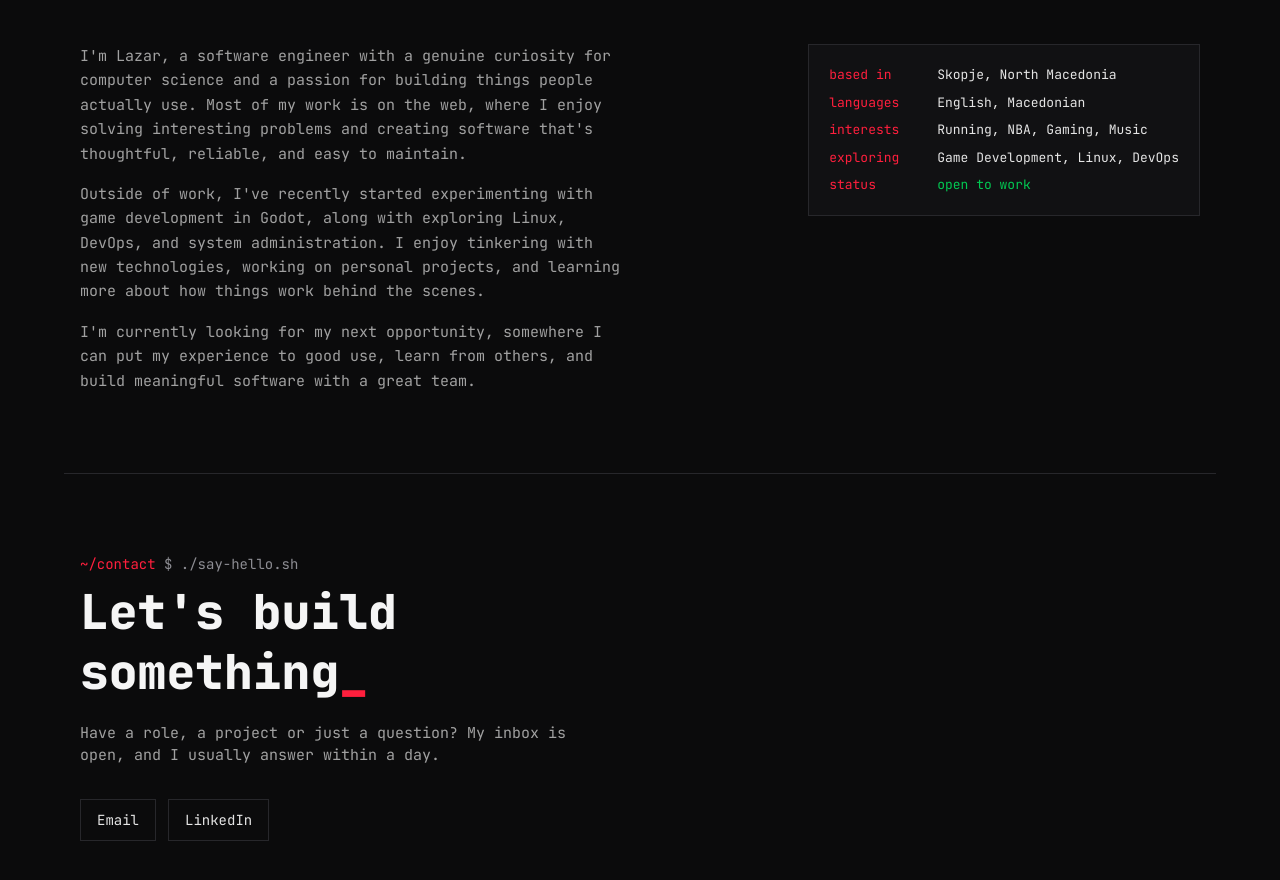
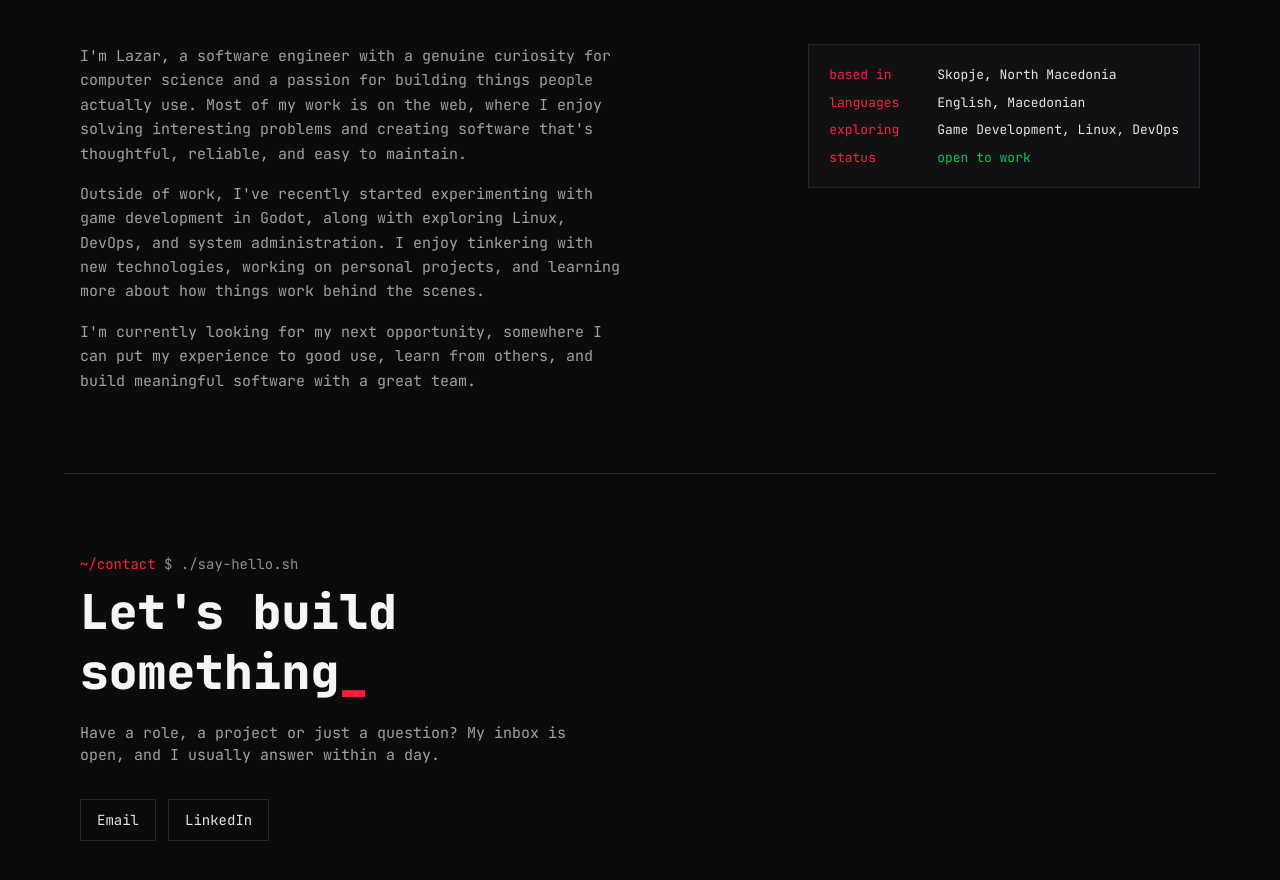
Before and after one commit to lazartrajkovski/portfolio, a React (Vite) app: page / in a window 1280 px wide. Shown: the part 2688-3568 px from the top of the page. Built offline with nearby package versions, Linux system fonts and the light colour scheme.

Commit message:
Remove interests from About section

```diff
--- a/src/components/About.tsx
+++ b/src/components/About.tsx
@@ -2,7 +2,6 @@ function About() {
   const details = [
     { label: 'based in', value: 'Skopje, North Macedonia' },
     { label: 'languages', value: 'English, Macedonian' },
-    { label: 'interests', value: 'Running, NBA, Gaming, Music' },
     { label: 'exploring', value: 'Game Development, Linux, DevOps' },
     { label: 'status', value: 'open to work', highlight: true },
   ]
```
